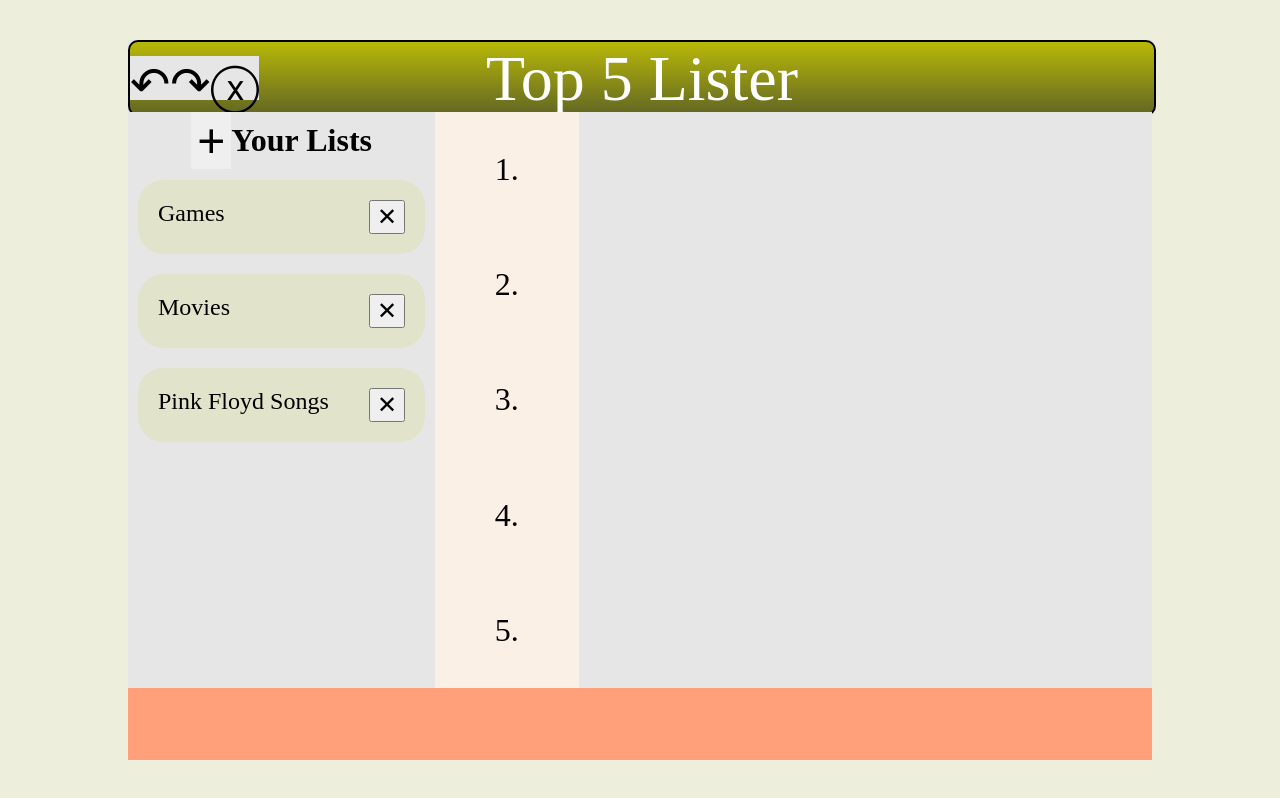
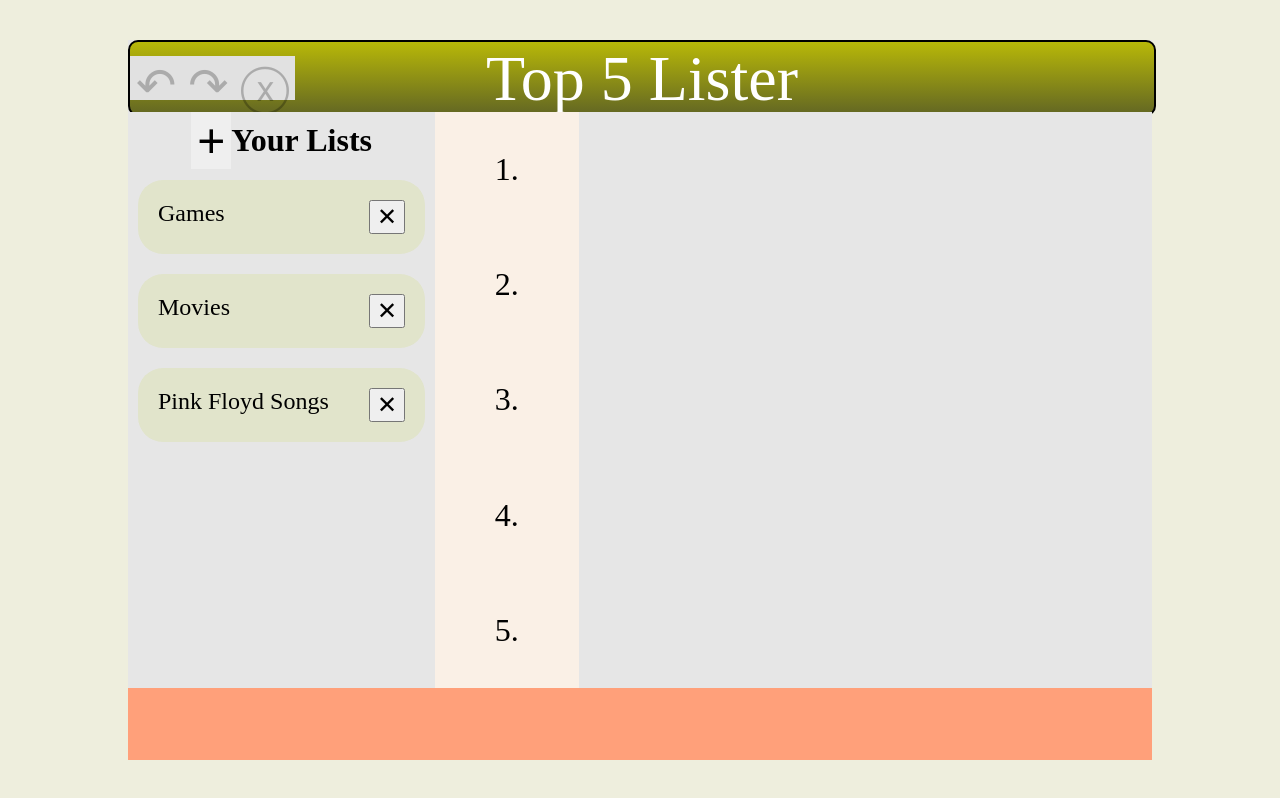
Before and after one commit to LiangGeorge/top5_lister_hw2, a React (Create React App) app: page / in a window 1280 px wide. Built offline with nearby package versions, Linux system fonts and the light colour scheme.

Commit message:
Add Undoing and redoing

```diff
--- a/src/App.js
+++ b/src/App.js
@@ -35,10 +35,40 @@ class App extends React.Component {
             hasUndo: false,
             hasRedo: false,
             canClose: false,
-            canAdd: false,
+            canAdd: true,
             disableAllButtons: false,
         }
     }
+    keyPressFunction = (e) =>{
+        console.log("Key Pressing")
+        console.log(e)
+        if (e.ctrlKey && e.key === "y"){
+
+            if (!this.state.disableAllButtons && this.state.hasRedo){
+                this.redo();
+            }
+        }
+        else if (e.ctrlKey && e.key === "z"){
+            console.log("fired")
+            console.log(e.ctrlKey)
+            console.log(e.keyCode)
+            console.log(this.state.disableAllButtons)
+            console.log(this.state.hasUndo)
+            if (!this.state.disableAllButtons && this.state.hasUndo){
+                this.undo();
+            }
+        }
+        // console.log(e.ctrlKey)
+        // console.log(e.keyCode)
+    }
+    componentDidMount(){
+        console.log("reached")
+        window.addEventListener("keydown", this.keyPressFunction);
+    }
+    componentWillUnmount(){
+        window.removeEventListener("keydown", this.keyPressFunction);
+    }
+
     sortKeyNamePairsByName = (keyNamePairs) => {
         keyNamePairs.sort((keyPair1, keyPair2) => {
             // GET THE LISTS
@@ -85,8 +115,10 @@ class App extends React.Component {
         });
     }
     renameItemRegular = (key,text) => {
+
         let newCurrentListItems = [...this.state.currentList.items]
             //Rename the item
+            console.log("Text: ",text)
             for (let i = 0; i < newCurrentListItems.length; i++){
                 //console.log(key)
                 if (key === i){
@@ -99,8 +131,10 @@ class App extends React.Component {
                     ...prevState.currentList,
                     items: newCurrentListItems,
                 },
-                sessionData: prevState.sessionData
+                sessionData: prevState.sessionData,
+                hasUndo: true
             }),() => {
+
                 //Make sure changes are saved to Local Storage
                 let list = this.db.queryGetList(this.state.currentList.key)
                 //console.log(list)
@@ -113,59 +147,45 @@ class App extends React.Component {
 
     }
     updateUndoRedoState = () =>{
-        this.hasRedo = this.tps.hasTransactionToRedo;
-        this.hasUndo = this.tps.hasTransactionToUndo;
+        this.setState(prevState => ({
+            hasRedo: this.tps.hasTransactionToRedo(),
+            hasUndo: this.tps.hasTransactionToUndo(),
+        }))
+
+        // this.hasRedo = this.tps.hasTransactionToRedo;
+        // this.hasUndo = this.tps.hasTransactionToUndo;
     }
     redo = () =>{
+        console.log("Redoing!!!!!")
         if (this.tps.hasTransactionToRedo){
             this.tps.doTransaction();
         }
         this.updateUndoRedoState();
+        //Save changes to database
+        let list = this.db.queryGetList(this.state.currentList.key);
+        this.db.mutationUpdateList(list);
+
     };
 
     undo = () =>{
+        //console.log("Undoing!!!!")
         if (this.tps.hasTransactionToUndo){
+            //console.log("Has Transaction to Undo So Undo")
             this.tps.undoTransaction();
         }
         this.updateUndoRedoState();
+        //console.log(this.tps)
+        //Save changes to database
+        let list = this.db.queryGetList(this.state.currentList.key);
+        this.db.mutationUpdateList(list);
     }
 
     renameItemCallback = (key, newName, oldName) => {
         //Find the one to remove (Copying stuff)
         if (newName !== oldName){
-            let newCurrentListItems = [...this.state.currentList.items]
-            //Rename the item
-            for (let i = 0; i < newCurrentListItems.length; i++){
-                //console.log(key)
-                if (key === i){
-
-                    newCurrentListItems[i] = newName;
-                }
-            }
-
-            //console.log(newCurrentListItems);
-            //Alter the state so that the new currentList is being used
-            this.setState(prevState => ({
-                currentList: {
-                    ...prevState.currentList,
-                    items: newCurrentListItems,
-                },
-                hasUndo: true,
-                sessionData: prevState.sessionData
-            }),() => {
-                //Make sure changes are saved to Local Storage
-                let list = this.db.queryGetList(this.state.currentList.key)
-                //console.log(list)
-                list.items = newCurrentListItems
-                this.db.mutationUpdateList(list)
-                //Don't touch session data because it should be the same
-                //console.log(this.state)
-                //Add an undoable transaction
             let renameTransaction = new ChangeItemTransaction(this.renameItemRegular,key,oldName,newName);
             this.tps.addTransaction(renameTransaction);
             console.log(this.tps)
-            })
-
 
         }
     }
@@ -203,39 +223,36 @@ class App extends React.Component {
         //Remove the element that we are currently Holding
         let removedArray = newCurrentListItems.splice(oldIndex,1);
         newCurrentListItems.splice(targetIndex,0,removedArray[0]);
+        console.log(newCurrentListItems)
         return newCurrentListItems;
+
     }
-    itemDropCallback = () =>{
-        if (this.state.currentListHeldItem !== this.state.currentListOverItem){
-            let newCurrentListItems = this.itemSpliceIntoPlace(this.state.currentListHeldItem,this.state.currentListOverItem)
-            // let newCurrentListItems = [...this.state.currentList.items];
-            // //Remove the element that we are currently Holding
-            // let removedArray = newCurrentListItems.splice(this.state.currentListHeldItem,1);
-            // //Replace at the position of where it's being held over
-            // newCurrentListItems.splice(this.state.currentListOverItem,0,removedArray[0]);
+    itemSpliceCallback = (oldIndex,targetIndex) =>{
+        let newCurrentListItems = this.itemSpliceIntoPlace(oldIndex,targetIndex);
+        //console.log(...this.state.currentList)
         this.setState(prevState => ({
-                currentList: {
+            currentList:{
                 ...prevState.currentList,
                 items: newCurrentListItems,
+
             },
+            hasUndo: true,
             currentListHeldItem : null,
             currentListOverItem : null,
             sessionData: prevState.sessionData,
-                hasUndo: true,
-            }),() => {
-                //Make sure changes are saved to Local Storage
-                //console.log(this.state)
+        }), () => {
             let list = this.db.queryGetList(this.state.currentList.key)
-                // console.log(list)
             list.items = newCurrentListItems
             this.db.mutationUpdateList(list)
+        })
+    }
 
-                //Don't touch session data because it should be the same
-                //console.log(this.state)
-                let moveTransaction = new MoveItemTransaction(this.renameItemRegular,this.state.currentListHeldItem,this.state.currentListOverItem);
+    itemDropCallback = () =>{
+        if (this.state.currentListHeldItem !== this.state.currentListOverItem){
+            let moveTransaction = new MoveItemTransaction(this.itemSpliceCallback,this.state.currentListHeldItem,this.state.currentListOverItem);
             this.tps.addTransaction(moveTransaction);
-                console.log(this.tps)
-            })
+            //console.log(this.tps)
+
         }
 
     }
@@ -278,11 +295,14 @@ class App extends React.Component {
     loadList = (key) => {
         let newCurrentList = this.db.queryGetList(key);
         this.setState(prevState => ({
+            canClose: true,
             currentList: newCurrentList,
             sessionData: prevState.sessionData
         }), () => {
             // ANY AFTER EFFECTS?
             // console.log(key)
+            // console.log("Can Close: ",this.state.canClose)
+            // console.log("Disable All Buttons: ", this.state.disableAllButtons)
             // console.log(this.state.currentList)
         });
     }
@@ -292,9 +312,16 @@ class App extends React.Component {
         this.setState(prevState => ({
             currentList: null,
             listKeyPairMarkedForDeletion : prevState.listKeyPairMarkedForDeletion,
-            sessionData: this.state.sessionData
+            sessionData: this.state.sessionData,
+            currentListHeldItem : null,
+            currentListOverItem : null,
+            hasUndo: false,
+            hasRedo: false,
+            canClose: false,
         }), () => {
             // ANY AFTER EFFECTS?
+            this.tps.clearAllTransactions();
+
         });
     }
     deleteList = (listKNPair) => {
@@ -377,6 +404,13 @@ class App extends React.Component {
             });
         }
     }
+    //All buttons disabled when editing list names or editing item names
+    toggleDisableButtons = () => {
+        this.setState(prevState =>({
+            disableAllButtons : !prevState.disableAllButtons
+        }))
+        // this.disableAllButtons = !this.disableAllButtons;
+    }
     // setListToDeleteCallback(listKNPair){
     //     this.setState(prevState => ({
     //         listToDelete: listKNPair,
@@ -388,10 +422,13 @@ class App extends React.Component {
                 <Banner
                     title='Top 5 Lister'
                     closeCallback={this.closeCurrentList}
+                    undoCallback={this.undo}
+                    redoCallback={this.redo}
                     hasUndo= {this.state.hasUndo}
                     hasRedo= {this.state.hasRedo}
                     canClose= {this.state.canClose}
-                    disableAllButtons={this.state.disableAllButtons} />
+                    disableAllButtons={this.state.disableAllButtons}
+                    />
                 <Sidebar
                     heading='Your Lists'
                     currentList={this.state.currentList}
@@ -400,6 +437,7 @@ class App extends React.Component {
                     deleteListCallback={this.deleteList}
                     loadListCallback={this.loadList}
                     renameListCallback={this.renameList}
+                    toggleDisableButtonsCallback={this.toggleDisableButtons}
                     //setListToDeleteCallback={this.setListToDeleteCallback}
                 />
                 <Workspace
@@ -412,6 +450,7 @@ class App extends React.Component {
                     itemDragOverCallback={this.itemDragOverCallback}
                     itemDragLeaveCallback={this.itemDragLeaveCallback}
                     itemDropCallback={this.itemDropCallback}
+                    toggleDisableButtonsCallback={this.toggleDisableButtons}
                     />
                 <Statusbar
                     currentList={this.state.currentList} />
--- a/src/components/Banner.js
+++ b/src/components/Banner.js
@@ -7,10 +7,14 @@ export default class Banner extends React.Component {
         return (
             <div id="top5-banner">
                 {title}
-                <EditToolbar  hasUndo= {this.props.hasUndo}
+                <EditToolbar
+                    hasUndo= {this.props.hasUndo}
+                    undoCallback={this.props.undoCallback}
+                    redoCallback={this.props.redoCallback}
                     hasRedo= {this.props.hasRedo}
                     canClose= {this.props.canClose}
-                    disableAllButtons={this.props.disableAllButtons} />
+                    disableAllButtons={this.props.disableAllButtons}
+                    closeCallback = {this.props.closeCallback} />
             </div>
         );
     }
--- a/src/components/EditToolbar.js
+++ b/src/components/EditToolbar.js
@@ -1,30 +1,52 @@
 import React from "react";
 
 export default class EditToolbar extends React.Component {
+    keyPressFunction = (e) =>{
+        if (e.ctrlKey && e.keyCode === 89){
+            if (!this.props.disableAllButtons && this.props.hasRedo){
+                this.props.redoCallback();
+            }
+        }
+        if (e.ctrlKey && e.keyCode === 90){
+            if (!this.props.disableAllButtons && this.props.hasRedo){
+                this.props.undoCallback();
+            }
+        }
+        // console.log(e.ctrlKey)
+        // console.log(e.keyCode)
+    }
+    componentDidMount(){
+        //console.log("reached")
+        //document.addEventListener("keydown", this.keyPressFunction, false);
+    }
+    componentWillUnmount(){
+        //document.removeEventListener("keydown", this.keyPressFunction, false);
+    }
     render() {
-        if (this.props.disableAllButtons){
-
-        }
-        else{
-            // let undoButton = (this.props.hasUndo) :
-        }
+        // console.log(this.props)
+        // console.log("Can Close: ",this.props.canClose)
+        // console.log("Disable All Buttons: ", this.props.disableAllButtons)
         return (
             <div id="edit-toolbar">
-                <div
+                <button
                     id='undo-button'
-                    className="top5-button">
+                    className={"top5-button " + ((this.props.disableAllButtons) ?  "disabled top5-button-disabled" : (this.props.hasUndo ? "": "disabled top5-button-disabled"))}
+                    onClick={() => this.props.undoCallback()} disabled={((this.props.disableAllButtons) ?  true : (this.props.hasUndo ? false: true))}
+                   >
                         &#x21B6;
-                </div>
-                <div
+                </button>
+                <button
                     id='redo-button'
-                    className="top5-button">
+                    className={"top5-button " + ((this.props.disableAllButtons) ?  "disabled top5-button-disabled" : (this.props.hasRedo ? "": "disabled top5-button-disabled"))}
+                    onClick={()=> this.props.redoCallback()} disabled={((this.props.disableAllButtons) ?  true : (this.props.hasRedo ? false: true))} >
                         &#x21B7;
-                </div>
-                <div
+                </button>
+                <button
                     id='close-button'
-                    className="top5-button">
+                    className={"top5-button " + ((this.props.disableAllButtons) ?  "disabled top5-button-disabled" : (this.props.canClose ? "": "disabled top5-button-disabled"))}
+                    onClick={()=> this.props.closeCallback()} disabled={((this.props.disableAllButtons) ?  true : (this.props.canClose ? false: true))} >
                         &#x24E7;
-                </div>
+                </button>
             </div>
         )
     }
--- a/src/components/Item.js
+++ b/src/components/Item.js
@@ -14,6 +14,7 @@ export default class Item extends React.Component{
     }
 
     handleOnDrag = (event,itemNum) =>{
+
         event.preventDefault();
         event.stopPropagation();
         //console.log("Holding Item: " + itemNum);
@@ -30,6 +31,7 @@ export default class Item extends React.Component{
 
     }
     handleOnDrop = (event)=>{
+        this.props.toggleDisableButtonsCallback();
         event.preventDefault();
         event.stopPropagation();
         //console.log("Dropped");
@@ -44,6 +46,7 @@ export default class Item extends React.Component{
         this.handleToggleEdit();
     }
     handleToggleEdit = () =>{
+        this.props.toggleDisableButtonsCallback();
         this.setState({
             editActive: !this.state.editActive
         })
@@ -102,6 +105,7 @@ export default class Item extends React.Component{
                     onDoubleClick={()=>this.handleDoubleClick()}
                     onDrag={(e)=>this.handleOnDrag(e,this.props.itemNum)}
                     onDragOver={(e) => this.handleOnDragOver(e,this.props.itemNum)}
+                    onDragStart={() => this.props.toggleDisableButtonsCallback()}
                     >
                     {this.props.itemName}
                     </div>
--- a/src/components/Workspace.js
+++ b/src/components/Workspace.js
@@ -12,6 +12,7 @@ export default class Workspace extends React.Component {
             currentListOverItem,
             itemDropCallback,
             currentListHeldItem,
+            toggleDisableButtonsCallback,
         } = this.props
         return (
             <div id="top5-workspace">
@@ -42,6 +43,7 @@ export default class Workspace extends React.Component {
                         itemDragOverCallback={itemDragOverCallback}
                         itemDragLeaveCallback={itemDragLeaveCallback}
                         itemDropCallback={itemDropCallback}
+                        toggleDisableButtonsCallback={toggleDisableButtonsCallback}
                          />)) : null }
 
 
--- a/src/transactions/ChangeItem_Transaction.js
+++ b/src/transactions/ChangeItem_Transaction.js
@@ -24,7 +24,8 @@ export default class ChangeItem_Transaction extends jsTPS_Transaction {
     }
 
     undoTransaction() {
+        //console.log(this)
         //this.model.changeItem(this.id, this.oldText);
-        this.changeItemCallback(this.id,this.id.oldText)
+        this.changeItemCallback(this.id,this.oldText)
     }
 }
--- a/src/transactions/MoveItem_Transaction.js
+++ b/src/transactions/MoveItem_Transaction.js
@@ -23,7 +23,7 @@ export default class MoveItem_Transaction extends jsTPS_Transaction {
     }
 
     undoTransaction() {
-        //this.model.moveItem(this.newItemIndex, this.oldItemIndex);
+
         this.spliceCallback(this.newItemIndex,this.oldItemIndex)
     }
 }
```
Lines whose indentation alone changed are shown as unchanged.
